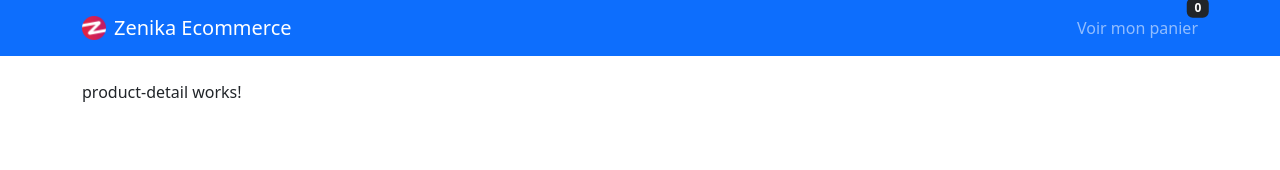
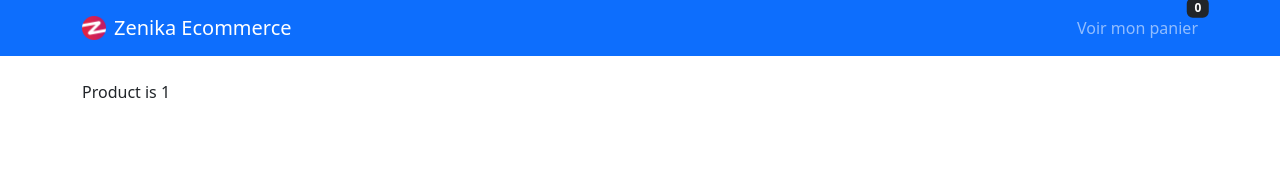
Before and after one commit to sldevand/zenika-ng-website, an Angular app: page /product/1 in a window 1280 px wide. Shown: the top 170 px of the page. Built offline with nearby package versions, Linux system fonts and the light colour scheme.

Commit message:
withComponentInputBinding

```diff
--- a/src/app/app.config.ts
+++ b/src/app/app.config.ts
@@ -5,7 +5,7 @@ import {
   provideBrowserGlobalErrorListeners,
   provideZoneChangeDetection,
 } from '@angular/core';
-import { provideRouter } from '@angular/router';
+import { provideRouter, withComponentInputBinding } from '@angular/router';
 import { routes } from './app.routes';
 import { registerLocaleData } from '@angular/common';
 import localeFr from '@angular/common/locales/fr';
@@ -17,9 +17,9 @@ export const appConfig: ApplicationConfig = {
   providers: [
     provideBrowserGlobalErrorListeners(),
     provideZoneChangeDetection({ eventCoalescing: true }),
-    provideRouter(routes),
+    provideRouter(routes, withComponentInputBinding()),
     { provide: LOCALE_ID, useValue: 'fr' },
     { provide: DEFAULT_CURRENCY_CODE, useValue: 'EUR' },
-    provideHttpClient(withFetch())
+    provideHttpClient(withFetch()),
   ],
 };
--- a/src/app/components/basket/basket.ts
+++ b/src/app/components/basket/basket.ts
@@ -1,6 +1,5 @@
-import { Component, inject } from '@angular/core';
+import { Component, inject, OnInit } from '@angular/core';
 import { BasketService } from '../../services/basket/basket-service';
-import { BasketItem } from '../../services/basket/basket-item';
 
 @Component({
   selector: 'app-basket',
@@ -8,12 +7,12 @@ import { BasketItem } from '../../services/basket/basket-item';
   templateUrl: './basket.html',
   styleUrl: './basket.css'
 })
-export class Basket {
+export class Basket implements OnInit{
   basketService = inject(BasketService);
   basketItems = this.basketService.items;
   total = this.basketService.total;
 
-  constructor() {
+  ngOnInit() {
     this.basketService.fetchBasket().subscribe();
   }
 }
--- a/src/app/components/product-detail/product-detail.html
+++ b/src/app/components/product-detail/product-detail.html
@@ -1 +1 @@
-<p>product-detail works!</p>
+<p>Product is {{ id() }}</p>
--- a/src/app/components/product-detail/product-detail.ts
+++ b/src/app/components/product-detail/product-detail.ts
@@ -1,4 +1,4 @@
-import { Component } from '@angular/core';
+import { Component, input} from '@angular/core';
 
 @Component({
   selector: 'app-product-detail',
@@ -7,5 +7,6 @@ import { Component } from '@angular/core';
   styleUrl: './product-detail.css'
 })
 export class ProductDetail {
-
+  // withComponentInputBinding() is activated in app.config.ts
+ id = input.required<string>();
 }
```
